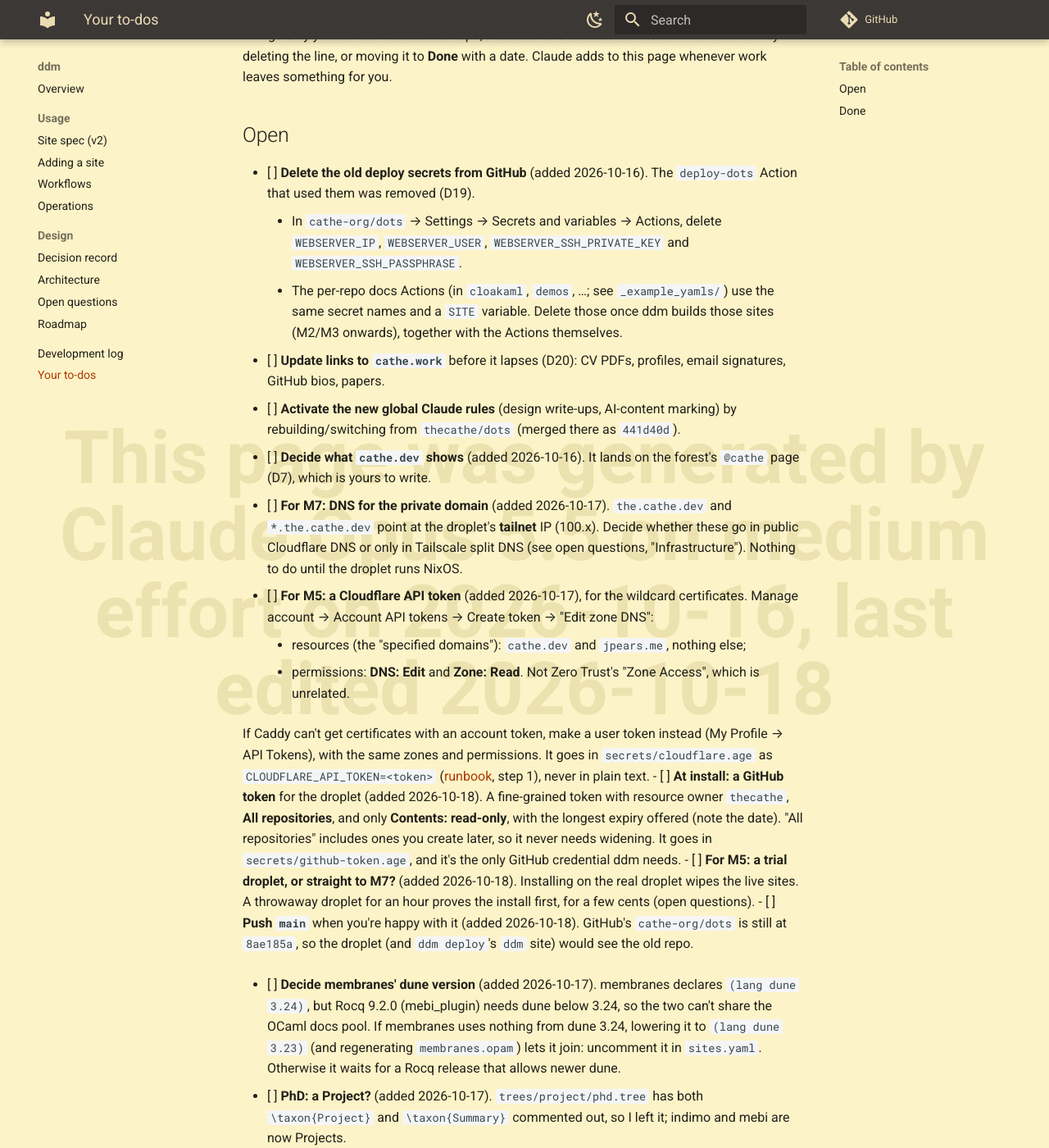
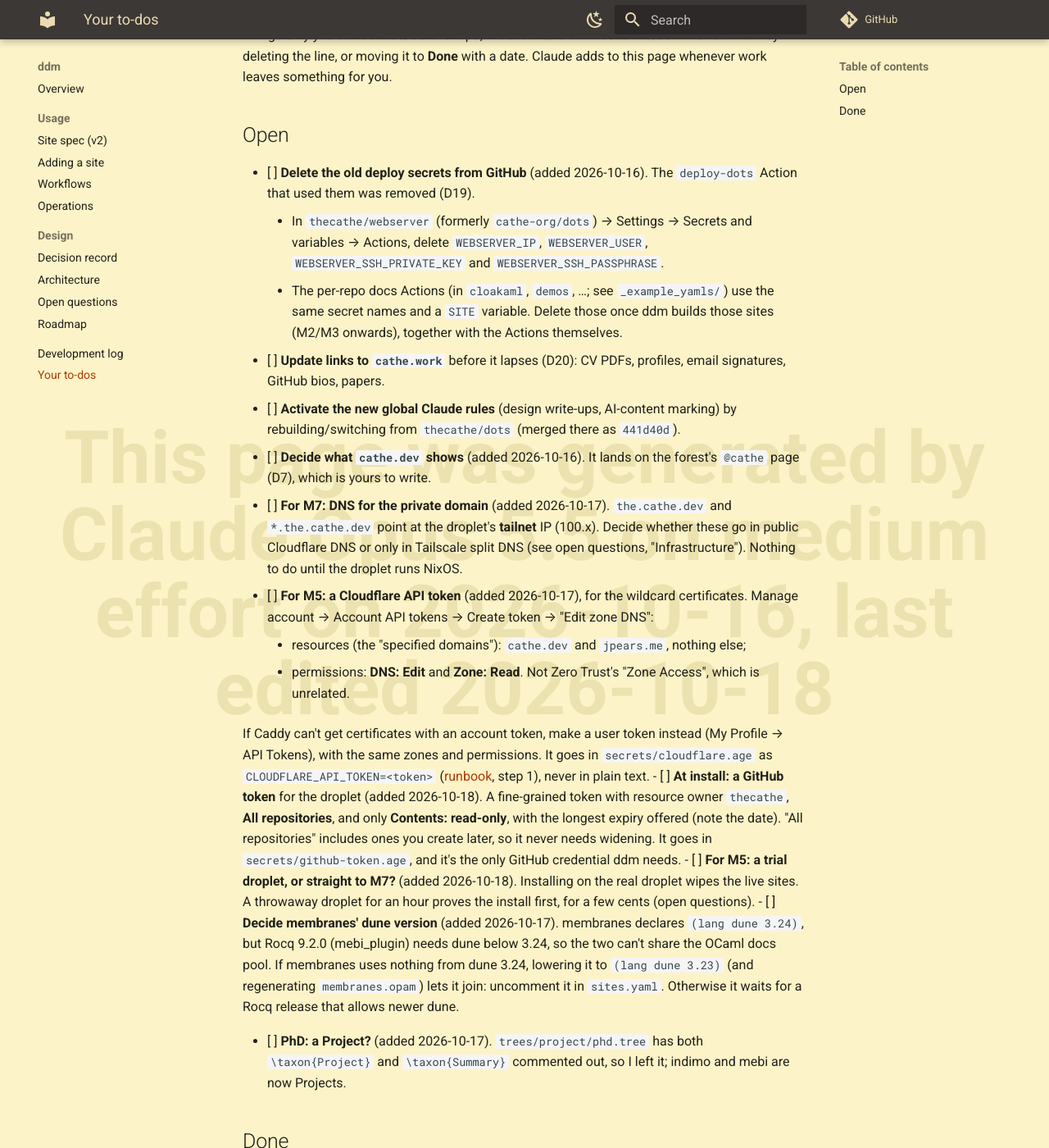
Before and after one commit to thecathe/webserver, an MkDocs documentation site: the page built from docs/tasks.md, in a window 1280 px wide and 1400 px high, scrolled down 200 px. Shown: the whole window at 82% size. Built offline with MkDocs 1.6.1 and Material for MkDocs 9.7.7, drawn with Linux system fonts in a browser that asks for light colours; comment, search, counter and statistics services are not loaded; some of the changed text lies outside the part shown.

Commit message:
chore: the repo is now thecathe/webserver
Co-Authored-By: Claude Opus 5.5 <noreply@anthropic.com>

```diff
--- a/docs/tasks.md
+++ b/docs/tasks.md
@@ -16,8 +16,8 @@ moving it to **Done** with a date. Claude adds to this page whenever work leaves
 
 - [ ] **Delete the old deploy secrets from GitHub** (added 2026-10-16). The `deploy-dots` Action that used them was
   removed (D19).
-    - In `cathe-org/dots` → Settings → Secrets and variables → Actions, delete `WEBSERVER_IP`,
-      `WEBSERVER_USER`, `WEBSERVER_SSH_PRIVATE_KEY` and `WEBSERVER_SSH_PASSPHRASE`.
+    - In `thecathe/webserver` (formerly `cathe-org/dots`) → Settings → Secrets and variables → Actions, delete
+      `WEBSERVER_IP`, `WEBSERVER_USER`, `WEBSERVER_SSH_PRIVATE_KEY` and `WEBSERVER_SSH_PASSPHRASE`.
     - The per-repo docs Actions (in `cloakaml`, `demos`, …; see `_example_yamls/`) use the same secret names and
       a `SITE` variable. Delete those once ddm builds those sites (M2/M3 onwards), together with the Actions
       themselves.
@@ -44,9 +44,6 @@ moving it to **Done** with a date. Claude adds to this page whenever work leaves
   `secrets/github-token.age`, and it's the only GitHub credential ddm needs.
 - [ ] **For M5: a trial droplet, or straight to M7?** (added 2026-10-18). Installing on the real droplet wipes the
   live sites. A throwaway droplet for an hour proves the install first, for a few cents (open questions).
-- [ ] **Push `main`** when you're happy with it (added 2026-10-18). GitHub's `cathe-org/dots` is still at
-  `8ae185a`, so the droplet (and `ddm deploy`'s `ddm` site) would see the old repo.
-
 - [ ] **Decide membranes' dune version** (added 2026-10-17). membranes declares `(lang dune 3.24)`, but Rocq 9.2.0
   (mebi_plugin) needs dune below 3.24, so the two can't share the OCaml docs pool. If membranes uses nothing from
   dune 3.24, lowering it to `(lang dune 3.23)` (and regenerating `membranes.opam`) lets it join: uncomment it in
@@ -56,6 +53,8 @@ moving it to **Done** with a date. Claude adds to this page whenever work leaves
   `\taxon{Summary}` commented out, so I left it; indimo and mebi are now Projects.
 
 ## Done
+
+- [x] Moved `cathe-org/dots` to `thecathe/webserver` (you, 2026-10-18); Claude pushed `main` there.
 
 - [x] Tailscale login `thecathe@github` (you, 2026-10-18), now `services.ddm.tailnetOwner`.
 - [x] Droplet size (you, 2026-10-18): Basic, 1 GB RAM, 25 GB disk, 1 vCPU.
--- a/mkdocs.yml
+++ b/mkdocs.yml
@@ -1,7 +1,7 @@
 site_name: ddm
 site_description: Design and usage docs for ddm, the deployment manager behind cathe.dev and jpears.me
 site_url: https://ddm.cathe.dev/ # planned host; see docs/design/open-questions.md
-repo_url: https://github.com/cathe-org/dots
+repo_url: https://github.com/thecathe/webserver
 edit_uri: ""
 
 docs_dir: docs
--- a/sites.yaml
+++ b/sites.yaml
@@ -5,7 +5,7 @@
 # (bin/ddm build <site>), but publishes nothing until M3.
 
 system:
-  flake: github:cathe-org/dots   # becomes the personal-account repo after the transfer
+  flake: github:thecathe/webserver
   host: droplet                  # nixosConfigurations.droplet, written in M5
   poll: 10m
   # The least time between two builds of a site for new commits; a site's own
@@ -155,7 +155,7 @@ sites:
     mounts: [ { host: docs.cathe.dev } ]
 
   ddm:
-    repo: cathe-org/dots
+    repo: thecathe/webserver
     workflow: mkdocs
     taxa: [docs, project, tool]
     description: Design and usage docs for ddm, the deployment manager behind these sites
```
Also changed, not shown: DEVELOPMENT.md (+12 -0 lines), docs/design/open-questions.md (+0 -1 lines), docs/design/record.md (+4 -4 lines), 2 other files.
